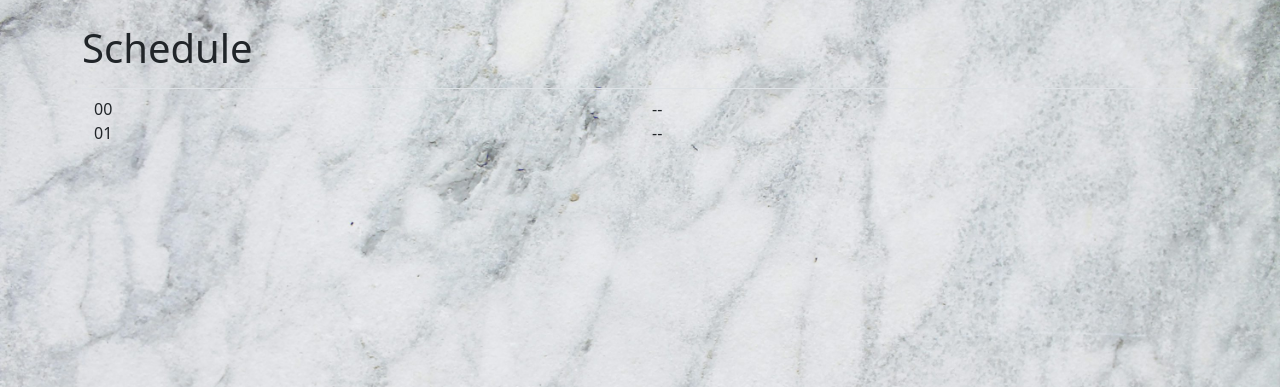
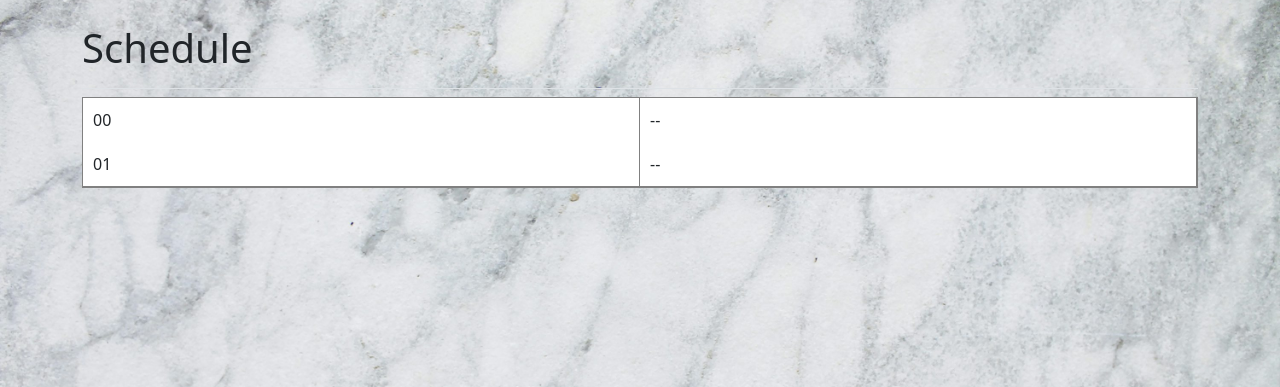
Before and after one commit to 49M/Developian_Web, a Django app: page /schedule/ in a window 1280 px wide. Shown: the part 66-453 px from the top of the page. Run offline with Django 5.2, Linux system fonts and the light colour scheme; a user stored in the database is signed in; some libraries are stand-ins or nearby versions.

Commit message:
temp schedule styling

```diff
--- a/developian/templates/developian/schedule.html
+++ b/developian/templates/developian/schedule.html
@@ -7,13 +7,13 @@
 {% endblock page_header %}
 
 {% block content %}
-  <div class="container">
-      <div class="row">
-        <div class="col">00</div>
-        <div class="col">--</div>
+  <div class="container" style="background-color: white; border: 1px solid grey;">
+      <div class="row" style="border-bottom: 1px solid grey;">
+        <div class="col" style="border-right: 1px solid grey; padding: 10px;">00</div>
+        <div class="col" style="border-right: 1px solid grey; padding: 10px;">--</div>
         <div class="w-100"></div>
-        <div class="col">01</div>
-        <div class="col">--</div>
+        <div class="col" style="border-right: 1px solid grey; padding: 10px;">01</div>
+        <div class="col" style="border-right: 1px solid grey; padding: 10px;">--</div>
       </div>
   </div>
 {% endblock content %}
```
